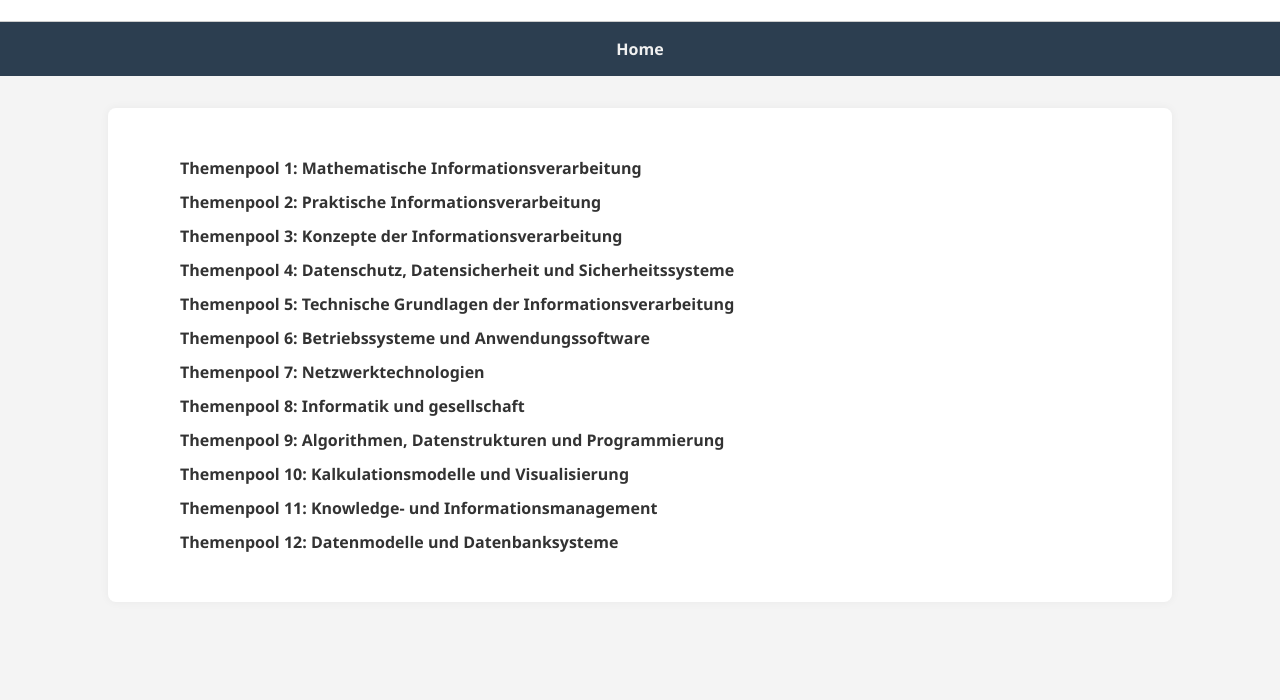
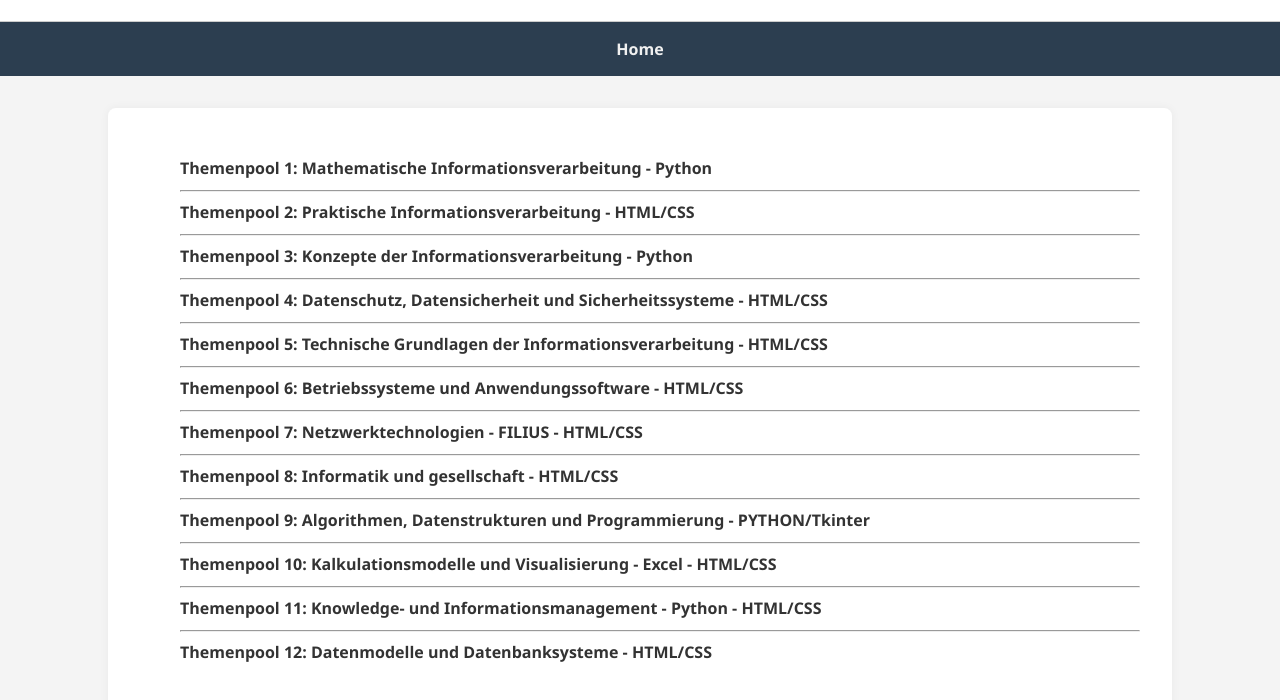
Before and after one commit to iax32/bootcamp-matura, a plain HTML site: page IKT/navigation.html in a window 1280 px wide. Shown: the part 102-802 px from the top of the page. Drawn offline with Linux system fonts and the light colour scheme.

Commit message:
Add files via upload

```diff
--- a/IKT/navigation.html
+++ b/IKT/navigation.html
@@ -20,18 +20,29 @@
     <main>
         <div>
             <ol>
-                <li><a href="Themenpools/themenpool1.html">Themenpool 1: Mathematische Informationsverarbeitung                 </a></li>
-                <li><a href="Themenpools/themenpool2.html">Themenpool 2: Praktische Informationsverarbeitung                    </a></li>
-                <li><a href="Themenpools/themenpool3.html">Themenpool 3: Konzepte der Informationsverarbeitung                  </a></li>
-                <li><a href="Themenpools/themenpool4.html">Themenpool 4: Datenschutz, Datensicherheit und Sicherheitssysteme    </a></li>
-                <li><a href="Themenpools/themenpool1.html">Themenpool 5: Technische Grundlagen der Informationsverarbeitung     </a></li>
-                <li><a href="Themenpools/themenpool6.html">Themenpool 6: Betriebssysteme und Anwendungssoftware                 </a></li>
-                <li><a href="Themenpools/themenpool7.html">Themenpool 7: Netzwerktechnologien                                   </a></li>
-                <li><a href="Themenpools/themenpool8.html">Themenpool 8: Informatik und gesellschaft                            </a></li>
-                <li><a href="Themenpools/themenpool9.html">Themenpool 9: Algorithmen, Datenstrukturen und Programmierung        </a></li>
-                <li><a href="Themenpools/themenpool10.html">Themenpool 10: Kalkulationsmodelle und Visualisierung               </a></li>
-                <li><a href="Themenpools/themenpool11.html">Themenpool 11: Knowledge- und Informationsmanagement                </a></li>
-                <li><a href="Themenpools/themenpool12.html">Themenpool 12: Datenmodelle und Datenbanksysteme                    </a></li>
+                <li><a href="Themenpools/themenpool1.html">Themenpool 1: Mathematische Informationsverarbeitung - Python                    </a></li>
+                <hr>
+                <li><a href="Themenpools/themenpool2.html">Themenpool 2: Praktische Informationsverarbeitung - HTML/CSS                     </a></li>
+                <hr>
+                <li><a href="Themenpools/themenpool3.html">Themenpool 3: Konzepte der Informationsverarbeitung - Python                     </a></li>
+                <hr>
+                <li><a href="Themenpools/themenpool4.html">Themenpool 4: Datenschutz, Datensicherheit und Sicherheitssysteme - HTML/CSS     </a></li>
+                <hr>
+                <li><a href="Themenpools/themenpool1.html">Themenpool 5: Technische Grundlagen der Informationsverarbeitung - HTML/CSS      </a></li>
+                <hr>
+                <li><a href="Themenpools/themenpool6.html">Themenpool 6: Betriebssysteme und Anwendungssoftware - HTML/CSS                  </a></li>
+                <hr>
+                <li><a href="Themenpools/themenpool7.html">Themenpool 7: Netzwerktechnologien - FILIUS - HTML/CSS                           </a></li>
+                <hr>
+                <li><a href="Themenpools/themenpool8.html">Themenpool 8: Informatik und gesellschaft - HTML/CSS                             </a></li>
+                <hr>
+                <li><a href="Themenpools/themenpool9.html">Themenpool 9: Algorithmen, Datenstrukturen und Programmierung - PYTHON/Tkinter   </a></li>
+                <hr>
+                <li><a href="Themenpools/themenpool10.html">Themenpool 10: Kalkulationsmodelle und Visualisierung - Excel - HTML/CSS        </a></li>
+                <hr>
+                <li><a href="Themenpools/themenpool11.html">Themenpool 11: Knowledge- und Informationsmanagement - Python - HTML/CSS        </a></li>
+                <hr>
+                <li><a href="Themenpools/themenpool12.html">Themenpool 12: Datenmodelle und Datenbanksysteme - HTML/CSS                     </a></li>
 
             </ol>
         </div>
--- a/style.css
+++ b/style.css
@@ -5,12 +5,14 @@ html
     color: #333;
     margin: 0;
     padding: 0;
+    box-sizing: border-box;
 }
 
 body
 {
     margin: 0;
     padding: 0;
+
 }
 
 h1
@@ -87,6 +89,7 @@ div
     padding: 2rem;
     border-radius: 8px;
     box-shadow: 0 0 10px rgba(0,0,0,0.05);
+
 }
 
 div p
```
